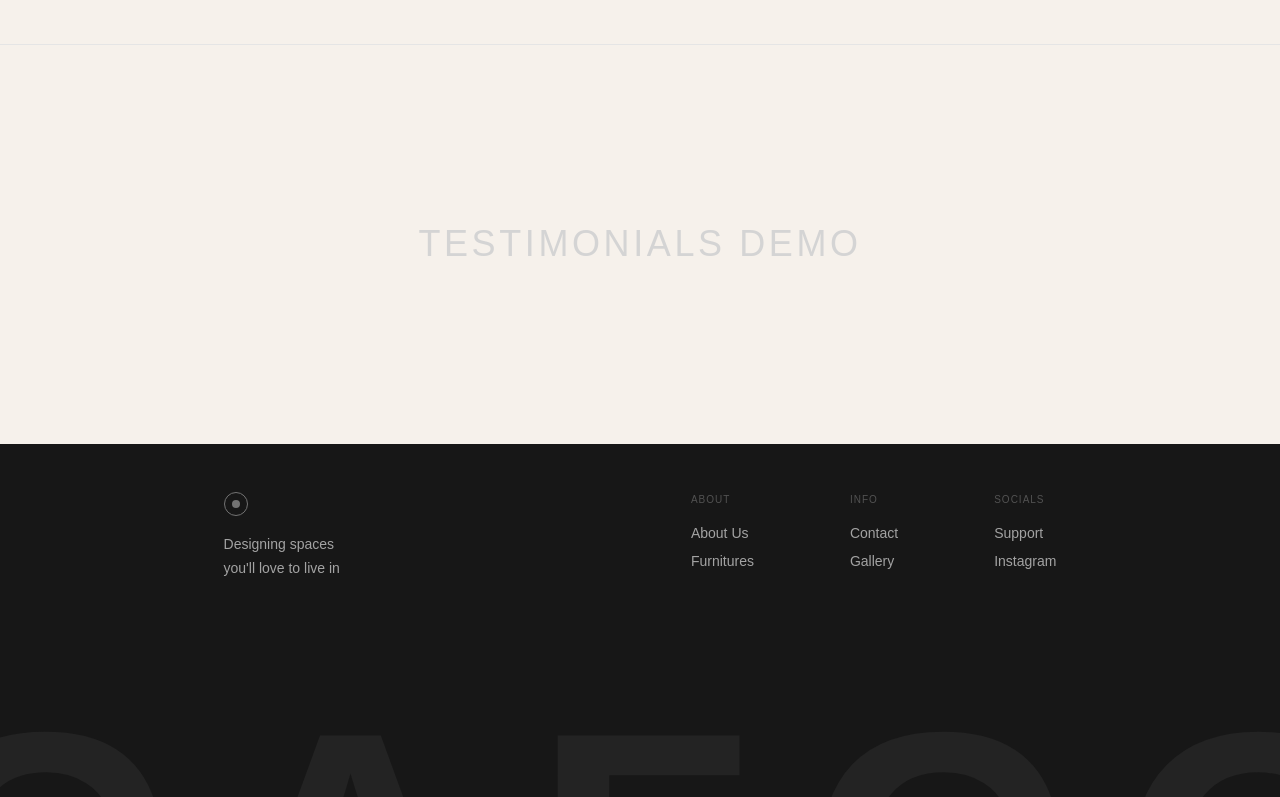
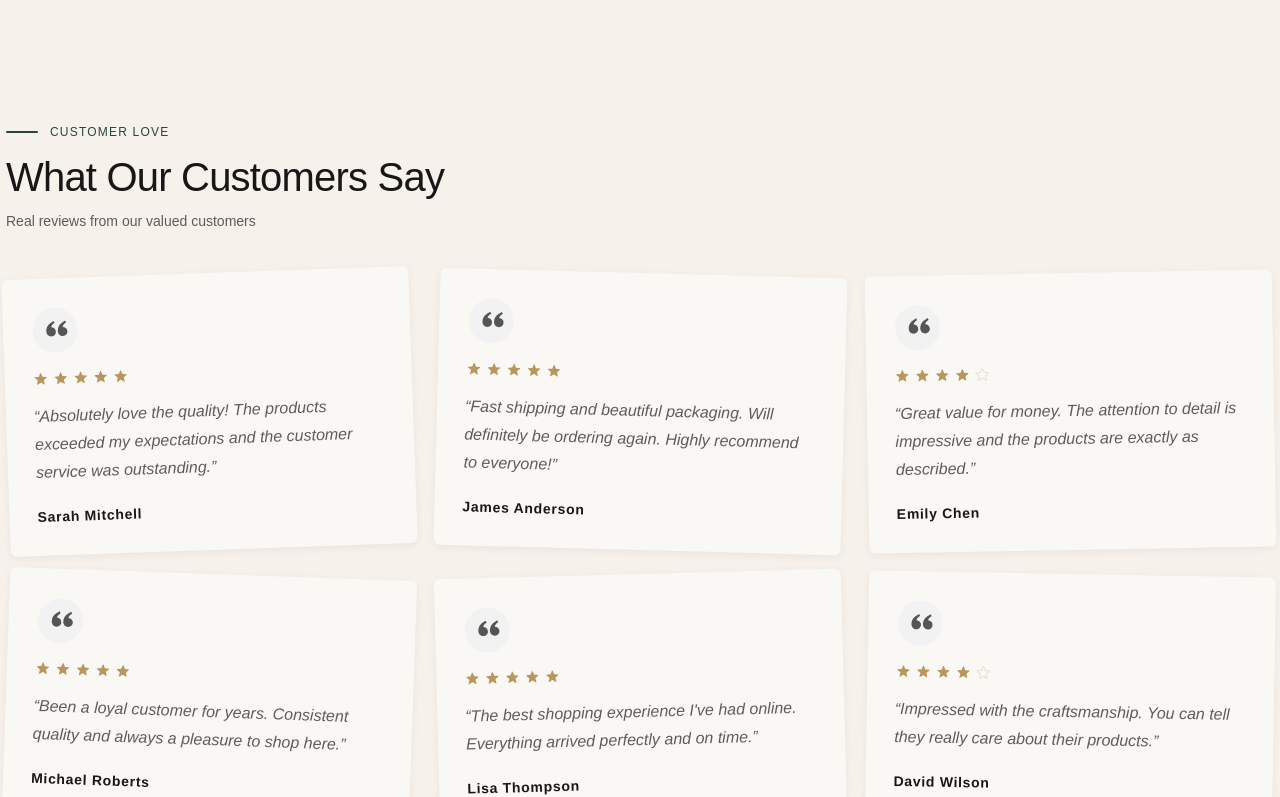
Before and after one commit to shiblymohammed/cafco-test, a Next.js app: page / in a window 1280 px wide. Shown: the part 6260-7057 px from the top of the page. Built offline with nearby package versions, Linux system fonts and the light colour scheme; a web font is replaced by a local one.

Commit message:
tstmnl sctn

```diff
--- a/app/globals.css
+++ b/app/globals.css
@@ -154,3 +154,20 @@ body {
   width: 24px;
   border-radius: theme('borderRadius.button');
 }
+
+/* Testimonial Swiper Pagination */
+.testimonial-pagination .swiper-pagination-bullet {
+  width: 8px;
+  height: 8px;
+  background: theme('colors.alpha');
+  opacity: 0.2;
+  border-radius: theme('borderRadius.badge');
+  cursor: pointer;
+  transition: all theme('transitionDuration.normal') ease;
+}
+
+.testimonial-pagination .swiper-pagination-bullet-active {
+  opacity: 1;
+  width: 24px;
+  border-radius: theme('borderRadius.button');
+}
--- a/src/components/homepage/Testimonial.tsx
+++ b/src/components/homepage/Testimonial.tsx
@@ -1,9 +1,254 @@
+"use client";
+
+const testimonials = [
+  {
+    id: 1,
+    name: "Sarah Mitchell",
+    review:
+      "Absolutely love the quality! The products exceeded my expectations and the customer service was outstanding.",
+    rating: 5,
+  },
+  {
+    id: 2,
+    name: "James Anderson",
+    review:
+      "Fast shipping and beautiful packaging. Will definitely be ordering again. Highly recommend to everyone!",
+    rating: 5,
+  },
+  {
+    id: 3,
+    name: "Emily Chen",
+    review:
+      "Great value for money. The attention to detail is impressive and the products are exactly as described.",
+    rating: 4,
+  },
+  {
+    id: 4,
+    name: "Michael Roberts",
+    review:
+      "Been a loyal customer for years. Consistent quality and always a pleasure to shop here.",
+    rating: 5,
+  },
+  {
+    id: 5,
+    name: "Lisa Thompson",
+    review:
+      "The best shopping experience I've had online. Everything arrived perfectly and on time.",
+    rating: 5,
+  },
+  {
+    id: 6,
+    name: "David Wilson",
+    review:
+      "Impressed with the craftsmanship. You can tell they really care about their products.",
+    rating: 4,
+  },
+];
+
+
+function QuoteIcon() {
+  return (
+    <svg
+      xmlns="http://www.w3.org/2000/svg"
+      width="48"
+      height="48"
+      viewBox="0 0 64 64"
+      className="mb-4"
+    >
+      <circle cx="32" cy="32" r="30" fill="#f2f2f2" />
+      <path
+        fill="#555"
+        d="M26.4 22c-3.7 2.1-6.2 6.4-6.2 10.6 0 4.7 3 7.4 6.7 7.4 3.3 0 6.1-2.6 6.1-6.1 0-3.5-2.6-6-6.1-6.1.5-2.4 2.3-4.4 4.7-5.6l-1.2-2.7zm15.4 0c-3.7 2.1-6.2 6.4-6.2 10.6 0 4.7 3 7.4 6.7 7.4 3.3 0 6.1-2.6 6.1-6.1 0-3.5-2.6-6-6.1-6.1.5-2.4 2.3-4.4 4.7-5.6l-1.2-2.7z"
+      />
+    </svg>
+  );
+}
+
+function StarIcon({ filled }: { filled: boolean }) {
+  return (
+    <svg
+      className={`w-4 h-4 ${filled ? "text-gold" : "text-border-light"}`}
+      fill={filled ? "currentColor" : "none"}
+      stroke="currentColor"
+      strokeWidth={filled ? 0 : 1.5}
+      viewBox="0 0 24 24"
+    >
+      <path
+        strokeLinecap="round"
+        strokeLinejoin="round"
+        d="M11.48 3.499a.562.562 0 011.04 0l2.125 5.111a.563.563 0 00.475.345l5.518.442c.499.04.701.663.321.988l-4.204 3.602a.563.563 0 00-.182.557l1.285 5.385a.562.562 0 01-.84.61l-4.725-2.885a.563.563 0 00-.586 0L6.982 20.54a.562.562 0 01-.84-.61l1.285-5.386a.562.562 0 00-.182-.557l-4.204-3.602a.563.563 0 01.321-.988l5.518-.442a.563.563 0 00.475-.345L11.48 3.5z"
+      />
+    </svg>
+  );
+}
+
+// Rotation patterns for desktop cards
+const rotations = [
+  "sm:rotate-[-2deg]",
+  "sm:rotate-[1.5deg]",
+  "sm:rotate-[-1deg]",
+  "sm:rotate-[2deg]",
+  "sm:rotate-[-1.5deg]",
+  "sm:rotate-[1deg]",
+];
+
+function TestimonialCard({
+  name,
+  review,
+  rating,
+  index = 0,
+}: {
+  name: string;
+  review: string;
+  rating: number;
+  index?: number;
+}) {
+  const rotation = rotations[index % rotations.length];
+
+  return (
+    <div
+      className={`bg-ivory rounded-card p-7 shadow-card hover:shadow-card-hover transition-all duration-normal hover:-translate-y-1 hover:rotate-0 h-full ${rotation}`}
+    >
+      <QuoteIcon />
+      <div className="flex gap-1 mb-4">
+        {[1, 2, 3, 4, 5].map((star) => (
+          <StarIcon key={star} filled={star <= rating} />
+        ))}
+      </div>
+      <p className="text-body text-text-secondary leading-relaxed mb-5 italic">
+        &ldquo;{review}&rdquo;
+      </p>
+      <p className="text-small font-semibold text-text-primary tracking-wide">
+        {name}
+      </p>
+    </div>
+  );
+}
+
+
+function MarqueeCard({
+  name,
+  review,
+  rating,
+}: {
+  name: string;
+  review: string;
+  rating: number;
+}) {
+  return (
+    <div className="flex-shrink-0 w-[280px] bg-ivory rounded-card p-5 shadow-card mx-2">
+      <div className="flex gap-1 mb-3">
+        {[1, 2, 3, 4, 5].map((star) => (
+          <StarIcon key={star} filled={star <= rating} />
+        ))}
+      </div>
+      <p className="text-small text-text-secondary leading-relaxed mb-3 italic line-clamp-3">
+        &ldquo;{review}&rdquo;
+      </p>
+      <p className="text-caption font-semibold text-text-primary tracking-wide">
+        {name}
+      </p>
+    </div>
+  );
+}
+
+function MobileMarquee() {
+  // Split testimonials into two rows
+  const row1 = testimonials.slice(0, 3);
+  const row2 = testimonials.slice(3);
+
+  return (
+    <div className="sm:hidden overflow-hidden">
+      {/* Row 1 - Scrolls Left */}
+      <div className="relative mb-4">
+        <div className="flex animate-slide-left">
+          {/* Original set */}
+          {row1.map((testimonial) => (
+            <MarqueeCard
+              key={testimonial.id}
+              name={testimonial.name}
+              review={testimonial.review}
+              rating={testimonial.rating}
+            />
+          ))}
+          {/* Duplicate set for seamless loop */}
+          {row1.map((testimonial) => (
+            <MarqueeCard
+              key={`dup-${testimonial.id}`}
+              name={testimonial.name}
+              review={testimonial.review}
+              rating={testimonial.rating}
+            />
+          ))}
+        </div>
+      </div>
+
+      {/* Row 2 - Scrolls Right */}
+      <div className="relative">
+        <div className="flex animate-slide-right">
+          {/* Original set */}
+          {row2.map((testimonial) => (
+            <MarqueeCard
+              key={testimonial.id}
+              name={testimonial.name}
+              review={testimonial.review}
+              rating={testimonial.rating}
+            />
+          ))}
+          {/* Duplicate set for seamless loop */}
+          {row2.map((testimonial) => (
+            <MarqueeCard
+              key={`dup-${testimonial.id}`}
+              name={testimonial.name}
+              review={testimonial.review}
+              rating={testimonial.rating}
+            />
+          ))}
+        </div>
+      </div>
+    </div>
+  );
+}
+
 export default function Testimonial() {
   return (
-    <section className="h-[50vh] bg-creme flex items-center justify-center border-t border-neutral-200">
-      <h2 className="text-4xl font-light text-neutral-300 uppercase tracking-widest">
-        Testimonials Demo
-      </h2>
+    <section className="bg-creme py-section-mobile md:py-section overflow-hidden">
+      <div className="max-w-content mx-auto">
+        {/* Section Header */}
+        <div className="px-container mb-8 md:mb-10">
+          <div className="animate-slide-up">
+            {/* Accent line */}
+            <div className="flex items-center gap-3 mb-3">
+              <div className="w-8 h-0.5 bg-tango rounded-full" />
+              <span className="text-caption text-tango uppercase tracking-wider font-medium">
+                Customer Love
+              </span>
+            </div>
+            <h2 className="text-h2 md:text-h1 text-text-primary font-secondary tracking-tight">
+              What Our Customers Say
+            </h2>
+            <p className="text-small text-text-secondary mt-2 leading-relaxed max-w-md">
+              Real reviews from our valued customers
+            </p>
+          </div>
+        </div>
+
+        {/* Mobile Infinite Marquee */}
+        <MobileMarquee />
+
+        {/* Desktop/Tablet Grid */}
+        <div className="hidden sm:grid sm:grid-cols-2 lg:grid-cols-3 gap-6 px-container">
+          {testimonials.map((testimonial, index) => (
+            <TestimonialCard
+              key={testimonial.id}
+              name={testimonial.name}
+              review={testimonial.review}
+              rating={testimonial.rating}
+              index={index}
+            />
+          ))}
+        </div>
+      </div>
     </section>
   );
 }
```
